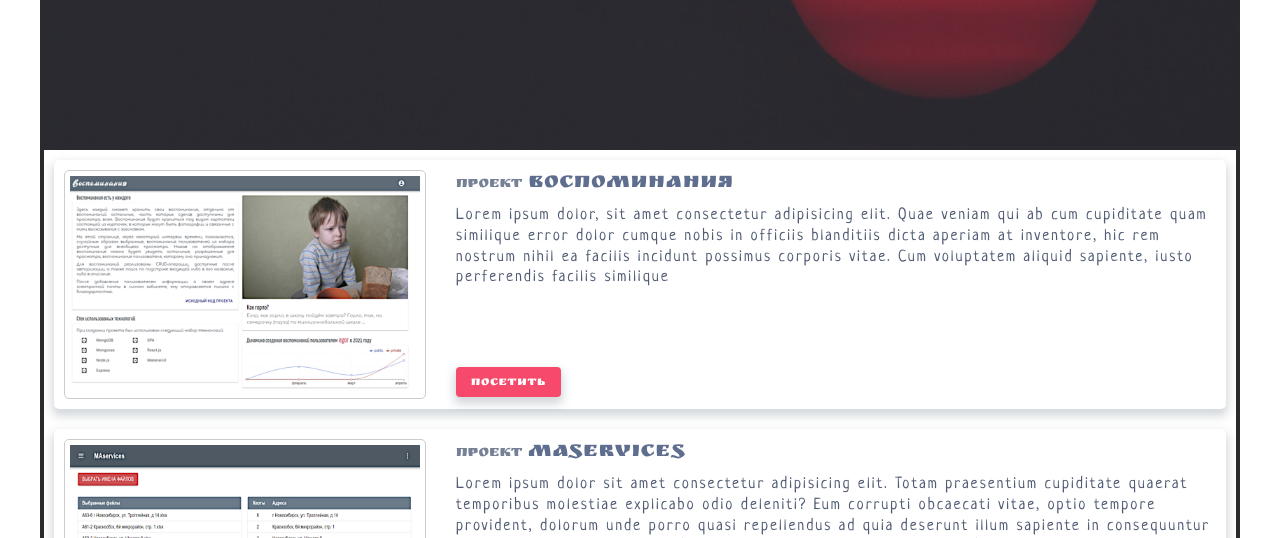
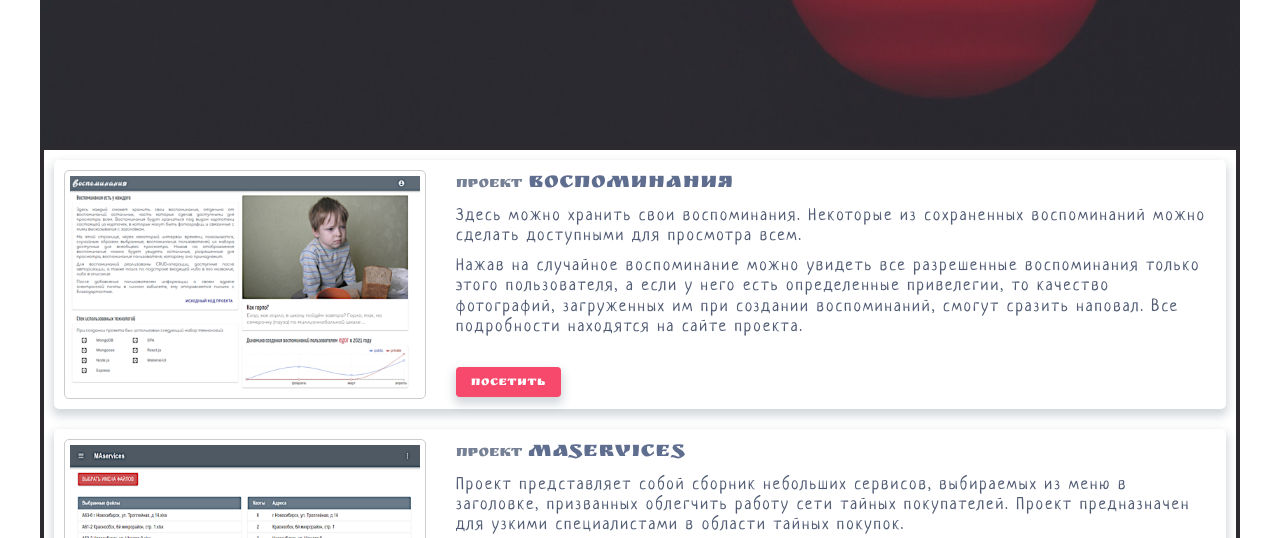
Before and after one commit to ruslalsur/landing, a plain HTML site: page index.html in a window 1280 px wide. Shown: the part 262-800 px from the top of the page. Drawn offline with Linux system fonts and the light colour scheme.

Commit message:
add text content

```diff
--- a/css/_apps.css
+++ b/css/_apps.css
@@ -6,7 +6,6 @@
 .app {
   display: grid;
   grid-template-rows: auto 1fr auto;
-  /* grid-template-columns: 2.5fr 5fr; */
   grid-template-areas:
     'img title'
     'img desc'
@@ -47,9 +46,9 @@
   font-family: 'Neucha';
   color: #515c74;
   font-weight: 500;
-  font-size: 1rem;
+  font-size: 1.05rem;
   letter-spacing: 2px;
-  line-height: 1.3;
+  line-height: 1.2;
 }
 
 .app__action {
@@ -89,7 +88,7 @@
   }
 }
 
-@media (max-width: 600px) {
+@media (max-width: 768px) {
   .app {
     display: grid;
     grid-template:
--- a/css/styles.css
+++ b/css/styles.css
@@ -1,6 +1,11 @@
 @import url('./_fonts.css');
 @import url('./_apps.css');
 @import url('./_header.css');
+
+p {
+  margin-top: 0;
+  margin-bottom: 10px;
+}
 
 .container {
   max-width: 1200px;
--- a/index.html
+++ b/index.html
@@ -31,11 +31,17 @@
               <span class="app__title_accent">проект </span>Воспоминания
             </div>
             <div class="app__desc">
-              Lorem ipsum dolor, sit amet consectetur adipisicing elit. Quae
-              veniam qui ab cum cupiditate quam similique error dolor cumque
-              nobis in officiis blanditiis dicta aperiam at inventore, hic rem
-              nostrum nihil ea facilis incidunt possimus corporis vitae. Cum
-              voluptatem aliquid sapiente, iusto perferendis facilis similique
+              <p>
+                Здесь можно хранить свои воспоминания. Некоторые из сохраненных
+                воспоминаний можно сделать доступными для просмотра всем.
+              </p>
+              <p>
+                Нажав на случайное воспоминание можно увидеть все разрешенные
+                воспоминания только этого пользователя, а если у него есть
+                определенные привелегии, то качество фотографий, загруженных им
+                при создании воспоминаний, смогут сразить наповал. Все
+                подробности находятся на сайте проекта.
+              </p>
             </div>
             <div class="app__action">
               <a class="app__btn" href="http://www.memories.ruslalsur.ru">
@@ -53,15 +59,17 @@
               <span class="app__title_accent">проект </span> MAservices
             </div>
             <div class="app__desc">
-              Lorem ipsum dolor sit amet consectetur adipisicing elit. Totam
-              praesentium cupiditate quaerat temporibus molestiae explicabo odio
-              deleniti? Eum corrupti obcaecati vitae, optio tempore provident,
-              dolorum unde porro quasi repellendus ad quia deserunt illum
-              sapiente in consequuntur quam similique neque animi odio totam
-              alias harum? Veritatis quas delectus sint nulla nemo. Debitis
-              delectus, quis natus quos tempore obcaecati non, corporis tenetur
-              temporibus recusandae error, praesentium corrupti eaque nesciunt
-              fugiat! Qui officia pariatur atque porro alias possimus earum quos
+              <p>
+                Проект представляет собой сборник небольших сервисов, выбираемых
+                из меню в заголовке, призванных облегчить работу сети тайных
+                покупателей. Проект предназначен для узкими специалистами в
+                области тайных покупок.
+              </p>
+              <p>
+                Как выяснилось, трудятся они не на шутку, не прекращая попытки
+                что-нибудь максимально-тайно купить, а затем составить гору
+                отчетов по этому поводу.
+              </p>
             </div>
             <div class="app__action">
               <a class="app__btn" href="http://www.maservices.ruslalsur.ru"
```
